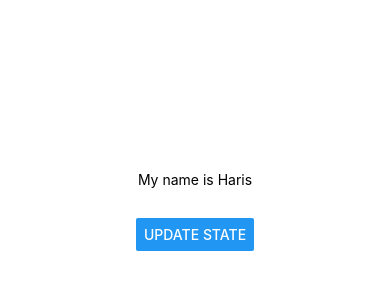
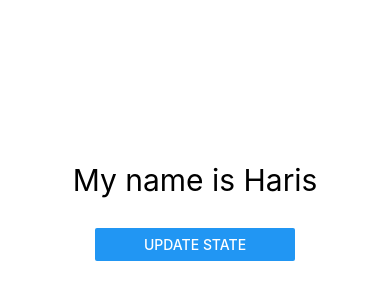
Before and after one commit to Haris-Ali/ReactNativeProject, a React Native app: screen / in a window 390 px wide. Shown: the part 196-496 px from the top of the page. Built offline with nearby package versions, Linux system fonts and the light colour scheme.

Commit message:
Modified style of text

```diff
--- a/App.js
+++ b/App.js
@@ -10,7 +10,7 @@ export default function App() {
 
   return (
     <View style={styles.container}>
-      <Text>My name is {name}</Text>
+      <Text style={styles.text}>My name is {name}</Text>
       <View style={styles.buttonStyle}>
         <Button title='Update State' onPress={updateState} />
       </View>
@@ -28,5 +28,10 @@ const styles = StyleSheet.create({
 
   buttonStyle: {
     margin: 30,
+    width: 200,
+  },
+
+  text: {
+    fontSize: 30,
   }
 });
```
